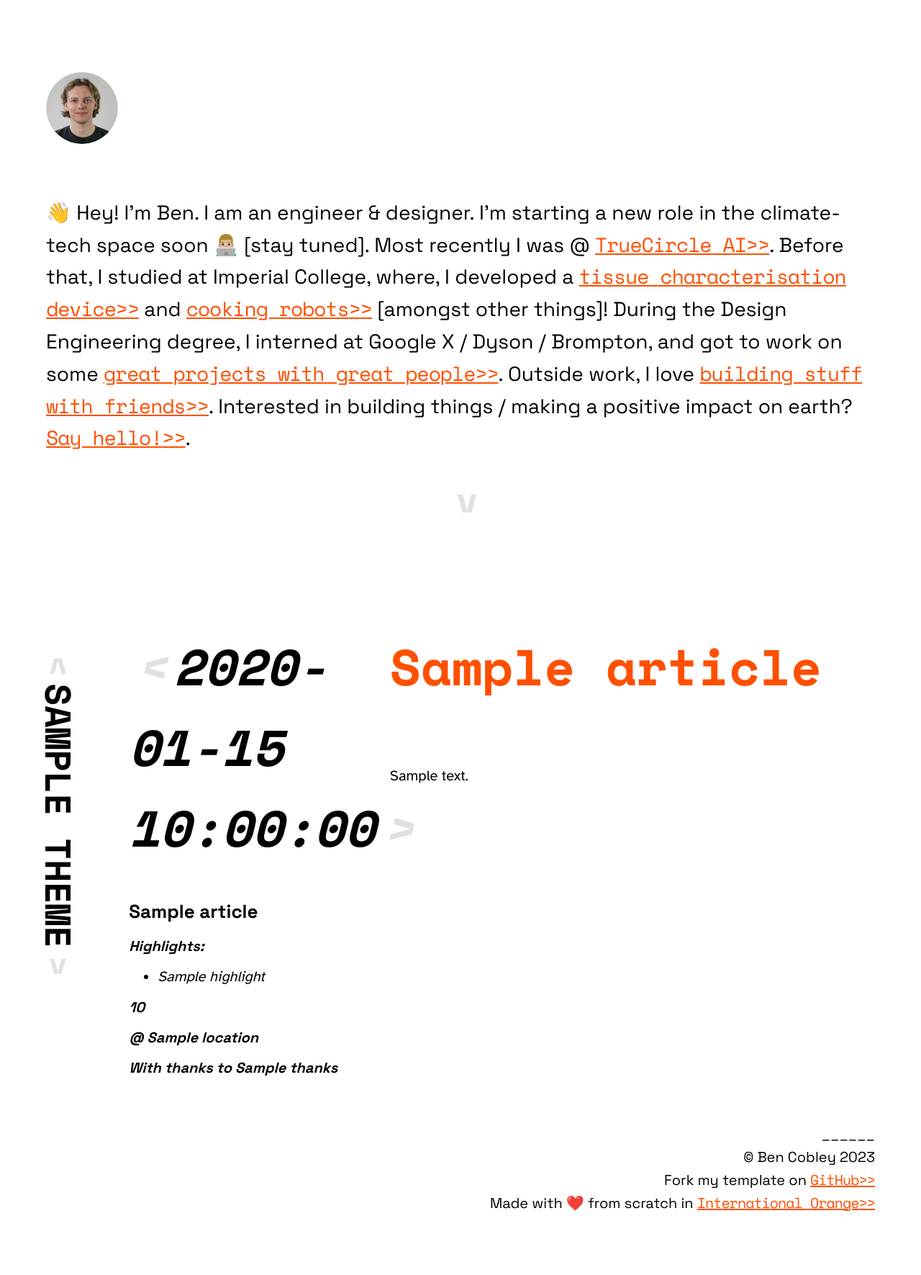
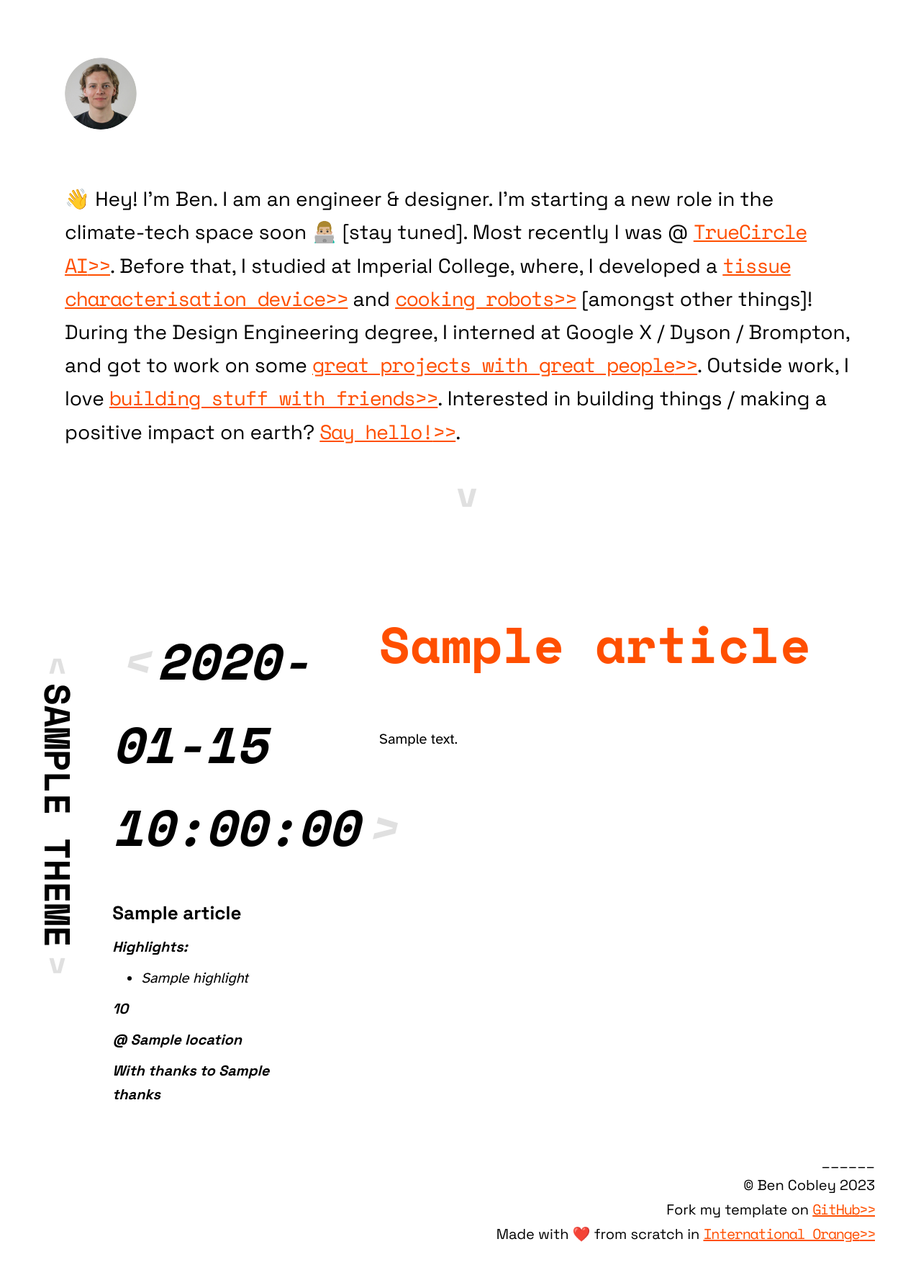
Before and after one commit to bencobley/bencobley.github.io, a Flask app: template templates/timeline.html in a window 1280 px wide. Shown: the whole page at 72% size. Before the commit the page ends 1682 px from the top, so only its background shows below. Run offline with Flask 2, Linux system fonts and the light colour scheme; the template is opened without the code that fills it: most values are stand-ins (such as "Sample title", 1, 10 or a date in 2020).

Commit message:
Formatting improvements

```diff
--- a/static/style.css
+++ b/static/style.css
@@ -103,7 +103,7 @@ body {
   margin: auto;
   background: var(--very-white);
   font-family: "hyperlegible", sans-serif;
-  line-height: 1.6;
+  line-height: 1.65;
   animation: fadeInAnimation ease 0.5s;
   animation-iteration-count: 1;
   animation-fill-mode: forwards;
@@ -118,7 +118,7 @@ a {
   font-family: "space-mono", monospace;
   color: var(--international-orange);
   text-decoration: underline;
-  letter-spacing: -0.05rem;
+  letter-spacing: -0.07rem;
 }
 
 ul {
@@ -206,6 +206,8 @@ video {
 
 .homepage {
   height: 100vh;
+  max-width: 1100px;
+  margin: auto;
   display: block;
   font-family: "space-grotesk", sans-serif;
 }
@@ -233,7 +235,7 @@ video {
   height: 5rem;
   width: 5rem;
   border-radius: 50%;
-  margin-top: 5rem;
+  margin-top: 4rem;
   margin-bottom: 1rem;
 }
 
@@ -244,7 +246,7 @@ video {
 
 .theme-column {
   width: 5%;
-  padding-right: 5%;
+  padding-right: 3%;
 }
 
 .theme-sticky {
@@ -267,7 +269,7 @@ video {
 /* ===ARTICLES=== */
 
 .article-column {
-  width: 90%;
+  width: 92%;
 }
 
 .article-row {
@@ -287,8 +289,9 @@ video {
   font-weight: bold;
   color: var(--international-orange);
   font-size: 3.5rem;
-  padding-top: 3.5rem;
+  padding-top: 3rem;
   padding-bottom: 2rem;
+  line-height: 1;
 }
 
 .text {
@@ -414,7 +417,7 @@ video {
   /* =ARTICLES= */
 
   .article-sticky {
-    width: 28%;
+    width: 27%;
     display: block;
     margin-bottom: 1rem;
     position: -webkit-sticky;
@@ -424,9 +427,9 @@ video {
   }
 
   .article-body {
+    left: 35%;
+    top: 0;
     position: absolute;
-    top: 0;
-    left: 35%;
   }
 
   /* =TEXT= */
@@ -442,7 +445,7 @@ video {
 
   .date {
     font-size: 3.5rem;
-    padding-top: 3.5rem;
+    padding-top: 3rem;
     margin-bottom: 2rem;
   }
 }
```
Also changed, not shown: other parts of static/style.css (+21 -21 lines).
